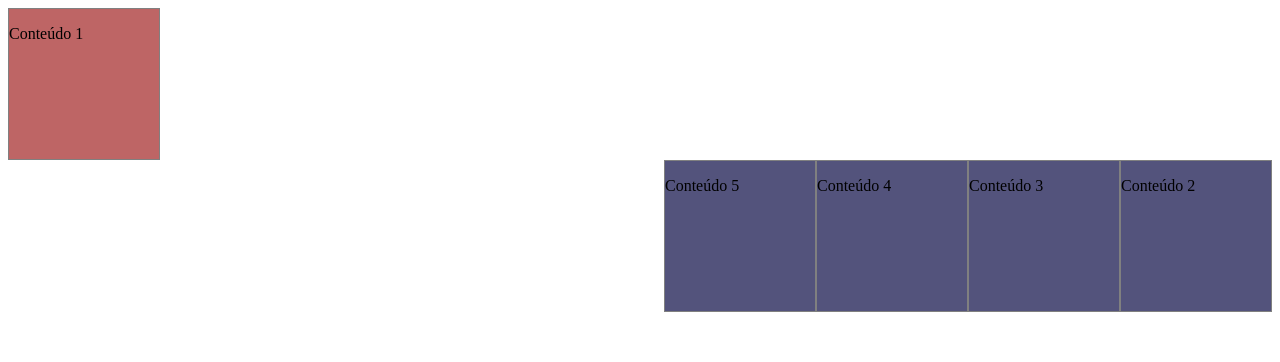
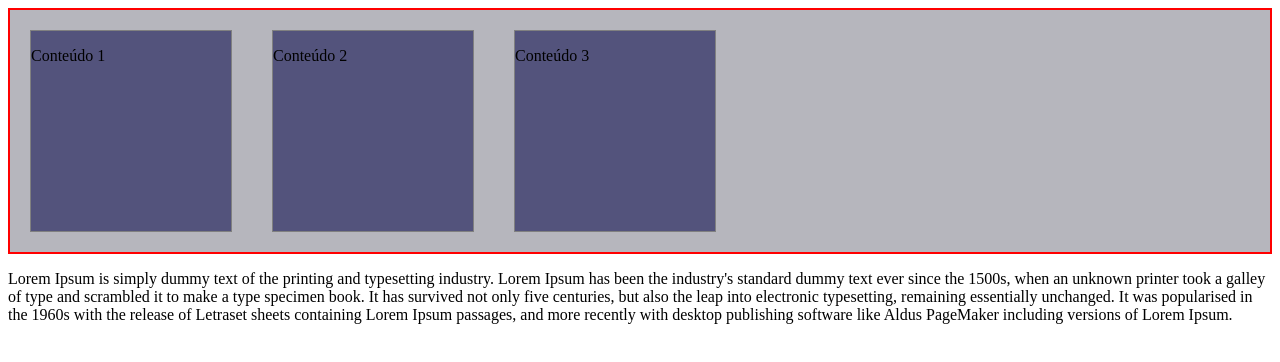
Before and after one commit to mathcard/projetoDevWeb, a plain HTML site: page ProjetoCSS3intermediario/elementos-flutuantes.html in a window 1280 px wide. Drawn offline with Linux system fonts and the light colour scheme.

Commit message:
Estudando um pouco mais sobre float

```diff
--- /dev/null
+++ b/ProjetoCSS3intermediario/elementos-flutuantes-pratica.css
@@ -0,0 +1,28 @@
+body{
+  background: #f3f2f2;
+}
+
+#principal{
+  border: 1px solid red;
+  width: 920px;
+}
+
+.noticia{
+  background: #e5e5e5;
+  padding: 5px;
+  width: 280px;
+  margin: 7px;
+  float: left;
+}
+
+.imagem-galeria{
+  width: 280px;
+  margin: 7px;
+  padding: 5px;
+  background: #aaa6e7;
+  float: left;
+}
+
+.clear{
+  clear: both;
+}
--- a/ProjetoCSS3intermediario/elementos-flutuantes.css
+++ b/ProjetoCSS3intermediario/elementos-flutuantes.css
@@ -1,15 +1,25 @@
+#principal{
+  border: 2px solid red;
+  background: #b6b6bd;
+}
+
 .conteudo{
   background: #53537c;
   border: 1px solid gray;
-  width: 150px;
-  height: 150px;
-  float: right;
+  width: 200px;
+  height: 200px;
+  margin: 20px;
+  float: left; /* left, right, none */
 }
 
-.conteudo1{
+.conteudo-zero{
   background: #be6565;
   border: 1px solid gray;
-  width: 150px;
-  height: 150px;
-  float: none; /* left, right, none */
+  width: 200px;
+  height: 250px;
+  margin: 20px;
 }
+
+.clear{
+  clear: both; /*left, rigth, both, none*/
+}
--- a/ProjetoCSS3intermediario/elementos-flutuantes.html
+++ b/ProjetoCSS3intermediario/elementos-flutuantes.html
@@ -7,7 +7,8 @@
   <link rel="stylesheet" href="elementos-flutuantes.css">
 </head>
 <body>
-  <div class="conteudo1">
+  <div id="principal">
+    <div class="conteudo">
       <p>Conteúdo 1</p>
     </div>
     <div class="conteudo">
@@ -16,11 +17,20 @@
     <div class="conteudo">
       <p>Conteúdo 3</p>
     </div>
-  <div class="conteudo">
+    <!-- clear, remove o fluxo dos elementos flutuantes.
+     "Empura" os elementos para caberem na div principal-->
+    <div class="clear"></div>
+  </div>
+
+
+
+    <p class="clear">Lorem Ipsum is simply dummy text of the printing and typesetting industry. Lorem Ipsum has been the industry's standard dummy text ever since the 1500s, when an unknown printer took a galley of type and scrambled it to make a type specimen book. It has survived not only five centuries, but also the leap into electronic typesetting, remaining essentially unchanged. It was popularised in the 1960s with the release of Letraset sheets containing Lorem Ipsum passages, and more recently with desktop publishing software like Aldus PageMaker including versions of Lorem Ipsum.</p>
+
+<!--
+  <div class="conteudo-zero">
     <p>Conteúdo 4</p>
   </div>
-  <div class="conteudo">
-    <p>Conteúdo 5</p>
-  </div>
+-->
+
 </body>
 </html>
```
Also changed, not shown: ProjetoCSS3intermediario/elementos-flutuantes-pratica.html (added, +59 -0 lines), ProjetoCSS3intermediario/imagens/imagem1.png (added), ProjetoCSS3intermediario/imagens/imagem2.png (added), ProjetoCSS3intermediario/imagens/imagem3.png (added), ProjetoCSS3intermediario/imagens/imagem4.png (added), ProjetoCSS3intermediario/imagens/imagem5.png (added). Lines whose indentation alone changed are shown as unchanged.
